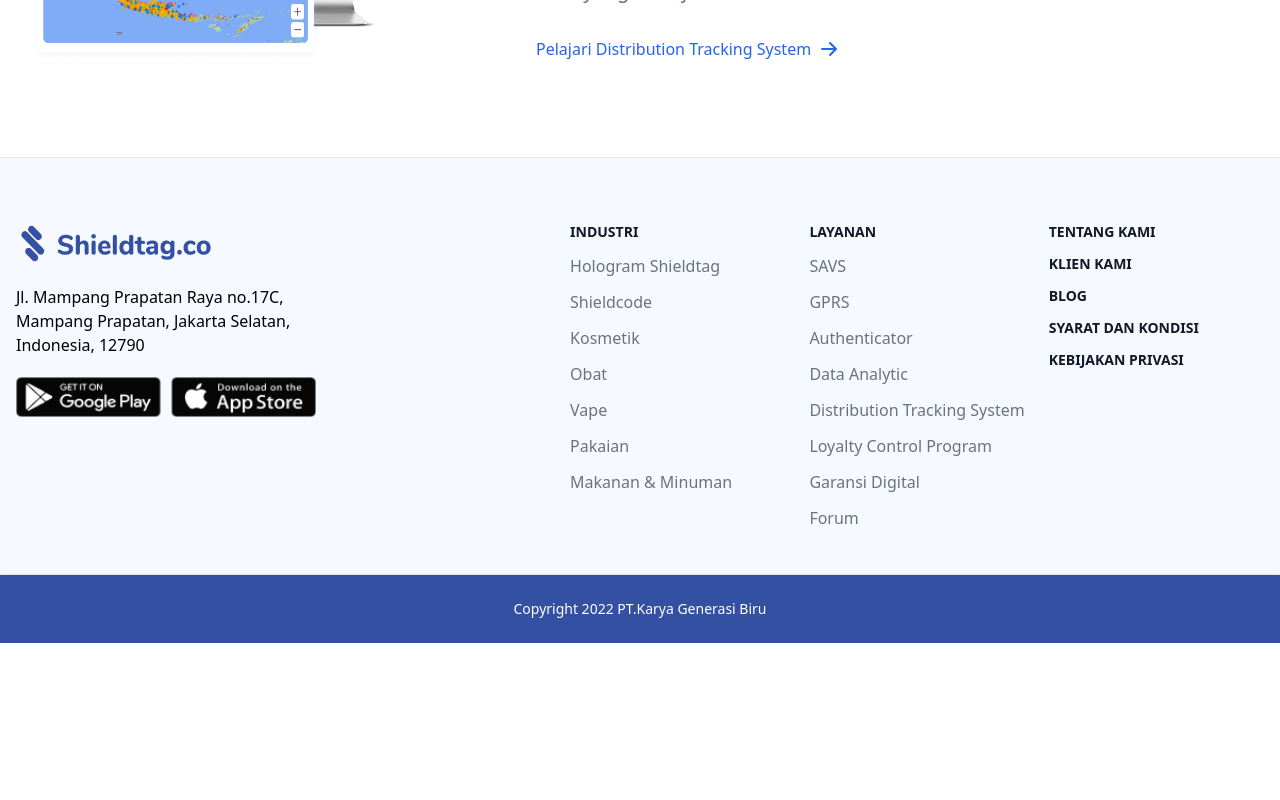
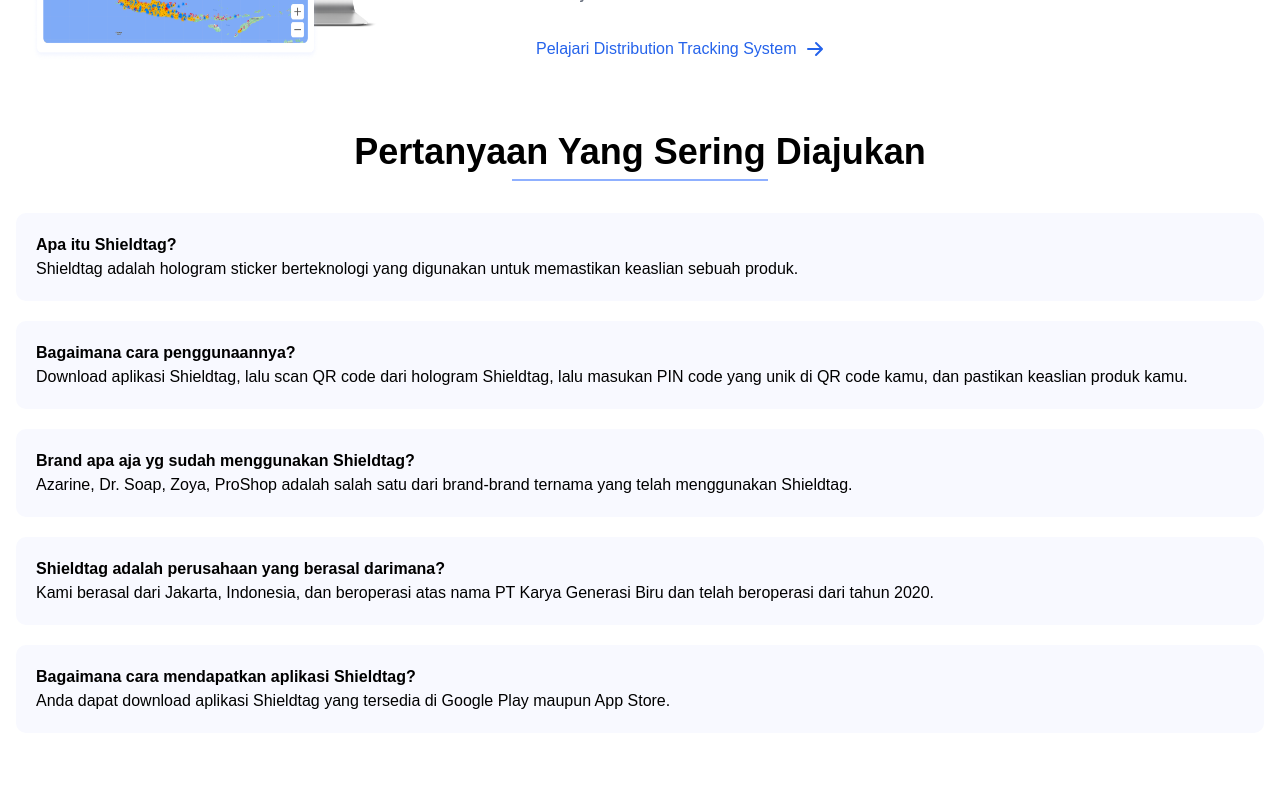
Before and after one commit to nandhayoyo/lime-project, a Next.js app: page / in a window 1280 px wide. Shown: the part 2120-2920 px from the top of the page. Before the commit the page ends 2763 px from the top, so only its background shows below. Built offline with nearby package versions, Linux system fonts and the light colour scheme.

Commit message:
feat: section FaQ

```diff
--- /dev/null
+++ b/src/app/component/FaQ.jsx
@@ -0,0 +1,71 @@
+import React from "react";
+
+const FaQ = () => {
+  const containerStyle = {
+    display: "grid",
+    placeItems: "center",
+    width: "20%",
+    height: "100%",
+    border: "1px solid #8FB0FF",
+  };
+
+  return (
+    <>
+      <section>
+        <div
+          className="text-center"
+          style={{ display: "grid", placeItems: "center" }}
+        >
+          <h1 className="text-FaQ">Pertanyaan Yang Sering Diajukan</h1>
+          <div style={containerStyle}></div>
+        </div>
+      </section>
+      <section className="grid max-w-screen-xl px-4 py-8 mx-auto">
+        <div className="py-5 px-5 faq-bg mb-5">
+          <h1 className="font-bold">Apa itu Shieldtag?</h1>
+          <p>
+            Shieldtag adalah hologram sticker berteknologi yang digunakan untuk
+            memastikan keaslian sebuah produk.
+          </p>
+        </div>
+        <div className="py-5 px-5 faq-bg mb-5">
+          <h1 className="font-bold">Bagaimana cara penggunaannya?</h1>
+          <p>
+            Download aplikasi Shieldtag, lalu scan QR code dari hologram
+            Shieldtag, lalu masukan PIN code yang unik di QR code kamu, dan
+            pastikan keaslian produk kamu.
+          </p>
+        </div>
+        <div className="py-5 px-5 faq-bg mb-5">
+          <h1 className="font-bold">
+            Brand apa aja yg sudah menggunakan Shieldtag?
+          </h1>
+          <p>
+            Azarine, Dr. Soap, Zoya, ProShop adalah salah satu dari brand-brand
+            ternama yang telah menggunakan Shieldtag.
+          </p>
+        </div>
+        <div className="py-5 px-5 faq-bg mb-5">
+          <h1 className="font-bold">
+            Shieldtag adalah perusahaan yang berasal darimana?
+          </h1>
+          <p>
+            Kami berasal dari Jakarta, Indonesia, dan beroperasi atas nama PT
+            Karya Generasi Biru dan telah beroperasi dari tahun 2020.
+          </p>
+        </div>
+        <div className="py-5 px-5 faq-bg mb-5">
+          <h1 className="font-bold">
+            Bagaimana cara mendapatkan aplikasi Shieldtag?
+          </h1>
+          <p>
+            Anda dapat download aplikasi Shieldtag yang tersedia di Google Play
+            maupun App Store.
+          </p>
+        </div>
+      </section>
+    </>
+  );
+};
+
+export default FaQ;
--- a/src/app/globals.css
+++ b/src/app/globals.css
@@ -4,7 +4,7 @@
 
 .text-p-hero {
   font-size: 18px !important;
-  font-family: Nunito Sans;
+  font-family: Nunito Sans !important;
   font-weight: 400;
   word-wrap: break-word;
 }
@@ -17,8 +17,23 @@
   background-color: #f6f9ff;
 }
 
+.faq-bg {
+  background-color: #f8f9ff;
+  border-radius: 10px;
+}
+
 .copyright-bg {
   background-color: #3450a2;
+}
+
+body {
+  font-family: "Nunito", sans-serif;
+}
+
+.text-FaQ {
+  font-size: 36px;
+  font-weight: 800;
+  word-wrap: break-word;
 }
 
 /* :root {
--- a/src/app/page.js
+++ b/src/app/page.js
@@ -3,6 +3,7 @@
 import Hero from "./component/Hero";
 import FraudSection from "./component/FraudSection";
 import SupplySection from "./component/SupplySection";
+import FaQ from "./component/FaQ";
 
 export default function Home() {
   return (
@@ -10,6 +11,7 @@
       <Hero />
       <FraudSection />
       <SupplySection />
+      <FaQ/>
     </div>
   );
 }
```
Also changed, not shown: public/Images/admin_bg.png (added), public/Images/admin_img.png (added).
